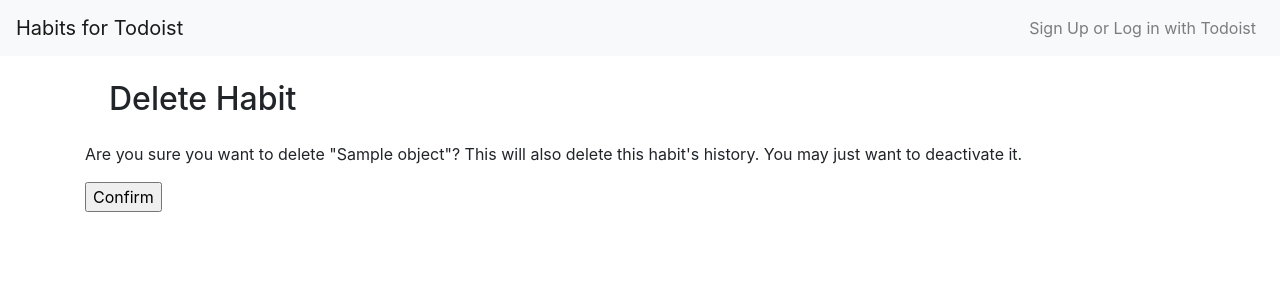
After one commit to travisjungroth/todoer, a Django app: template templates/habits/habit_confirm_delete.html in a window 1280 px wide. The commit adds this page. Shown: the top 300 px of the page. Run offline with Django 3.2, Linux system fonts and the light colour scheme; the template is opened without the code that fills it: most values are stand-ins (such as "Sample title", 1, 10 or a date in 2020); data that the repository does not hold is empty; some libraries are stand-ins or nearby versions.

Commit message:
Add Habit deletion

```diff
--- a/habits/urls.py
+++ b/habits/urls.py
@@ -12,6 +12,7 @@ urlpatterns = [
     path('accounts/', include('todoist_oauth2.urls')),
     path('habits/', views.HabitView.as_view(), name='habits'),
     path('habits/<int:pk>/move/<str:direction>/', views.HabitMove.as_view(), name='habit-reorder'),
+    path('habits/<int:pk>/delete', views.HabitDelete.as_view(), name='habit-delete'),
     path('report/', views.WeekScores.as_view(), name='report'),
     path('__debug__/', include(debug_toolbar.urls)),
 ]
--- /dev/null
+++ b/templates/habits/habit_confirm_delete.html
@@ -0,0 +1,11 @@
+{% extends 'base.html' %}
+{% load bootstrap4 %}
+{% load crispy_forms_tags %}
+{% block main %}
+    <h2 class="m-4">Delete Habit</h2>
+    <form method="post">{% csrf_token %}
+        <p>Are you sure you want to delete "{{ object.name }}"? This will also delete this habit's history. You may just
+            want to deactivate it.</p>
+        <input type="submit" value="Confirm">
+    </form>
+{% endblock %}
--- a/templates/table_inline_formset.html
+++ b/templates/table_inline_formset.html
@@ -69,7 +69,11 @@
                     </a>
                 {% endif %}
             </td>
-            <td>delete</td>
+            <td>
+                {% if form.instance.pk %}
+                    <a href="{% url 'habit-delete' form.instance.pk %}" class="btn btn-sm btn-secondary">Delete</a>
+                {% endif %}
+            </td>
         </tr>
     {% endfor %}
     </tbody>
```
Also changed, not shown: habits/views.py (+7 -2 lines).
